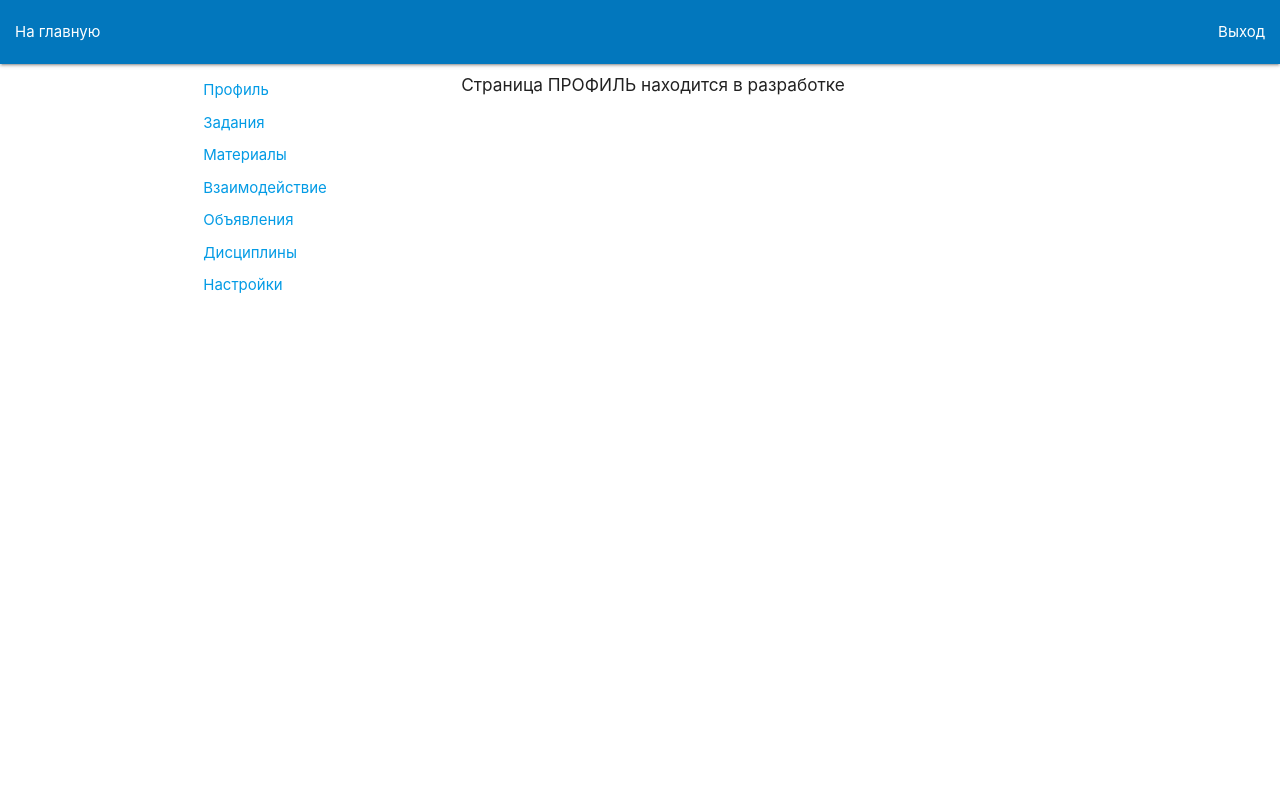
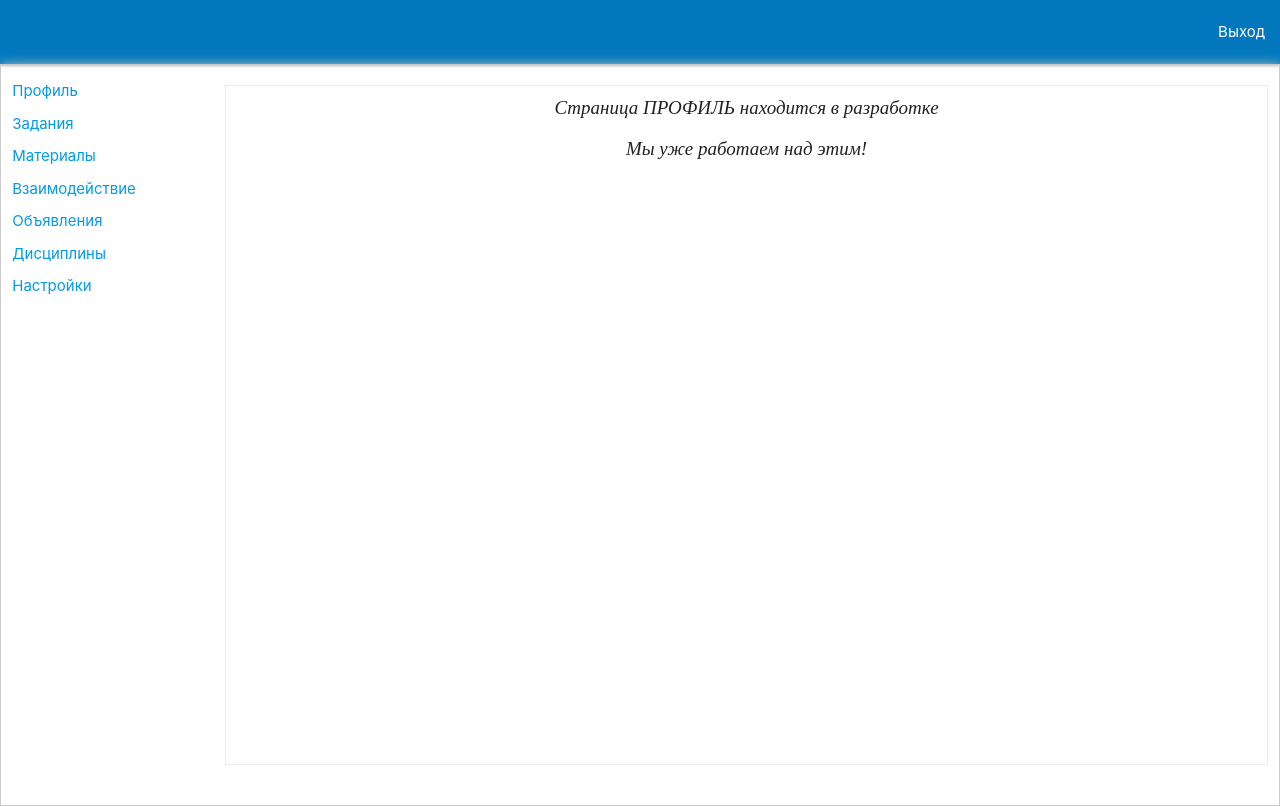
Before and after one commit to ilin78/formeet, a React (Create React App) app: page /profile in a window 1280 px wide. Built offline with nearby package versions, Linux system fonts and the light colour scheme.

Commit message:
добавил стили

```diff
--- a/src/Components/App.js
+++ b/src/Components/App.js
@@ -18,10 +18,6 @@ export default class extends Component {
       <BrowserRouter>
         <nav>
           <div className="nav-wrapper light-blue darken-3">
-            <ul>  <li>
-                <Link to="/"> На главную</Link>
-            </li>
-            </ul>
             <ul id="nav" className="right" >
               <li><a href="">Выход</a></li>
             </ul>
@@ -29,7 +25,7 @@ export default class extends Component {
         </nav>
         <Fragment>
             <footer className="footer">
-          <div className="container">
+          <div className="containers">
             <div className="row">
               <div className="col l2">
               <ul>
--- a/src/Components/pages/Clients/style.css
+++ b/src/Components/pages/Clients/style.css
@@ -1,15 +1,18 @@
 .video-container {
-
-
     width: 500px;
     height: 380px;
-    margin: 0px auto;
-    border: 2px solid #97dcf1;
+    margin: 3px auto;
+    border: 1px solid #cacaca;
     position: relative;
-    box-shadow: 1px 1px 11px rgb(41, 169, 255);
+
 }
 
+.inter-block {
+    margin-left: 20px;
+    color: seagreen;
+}
 .inter {
+    margin-left: 20px;
     color: seagreen;
 }
 
@@ -18,8 +21,9 @@
     position: absolute;
     left:10px;
     bottom: 10px;
-    border: 6px solid rgb(216, 216, 43);
-    border-radius: 6px;
+    border: 2px solid #cacaca;
+    box-shadow: 1px 1px 11px#cacaca;
+    border-radius: 10px;
     z-index: 2;
 }
 
--- a/src/Components/pages/DisciplinesPage.js
+++ b/src/Components/pages/DisciplinesPage.js
@@ -2,9 +2,11 @@ import React from 'react'
 
 export const DisciplinesPage = () => {
     return (
-        <div className="container">
+        <div className="block-container">
             <h6>
                 Страница ДИСЦИПЛИНЫ находится в разработке
+                <br/><br/>
+                Мы уже работаем над этим!
             </h6>
         </div>
     )
--- a/src/Components/pages/InteractionsPage.js
+++ b/src/Components/pages/InteractionsPage.js
@@ -9,15 +9,15 @@ export const InteractionsPage = () => {
     return (
         <Fragment>
             <footer className="footer">
-                <div className="container">
+                <div className="block-container">
                     <div className="row">
                         <div className="col l2">
                             <ul>
                                 <li>
-                                    <Link  to="/interactions/call"   className="inter"> Позвонить</Link>
+                                    <Link  to="/interactions/call"   className="inter-block "> Позвонить</Link>
                                 </li>
                                 <li>
-                                    <Link  to="/interactions/chat"  className="inter"> Написать</Link>
+                                    <Link  to="/interactions/chat"  className="inter-block "> Написать</Link>
                                 </li>
                             </ul>
                         </div>
--- a/src/Components/pages/MaterialsPage.js
+++ b/src/Components/pages/MaterialsPage.js
@@ -2,9 +2,11 @@ import React from 'react'
 
 export const MaterialsPage = () => {
     return (
-        <div className="container">
+        <div className="block-container">
              <h6>
                 Страница МАТЕРИАЛЫ находится в разработке
+                <br/><br/>
+                Мы уже работаем над этим!
             </h6>
 
         </div>
--- a/src/Components/pages/NoticePage.js
+++ b/src/Components/pages/NoticePage.js
@@ -2,9 +2,11 @@ import React from 'react'
 
 export const NoticePage = () => {
     return (
-        <div className="container">
+        <div className="block-container">
              <h6>
                 Страница ОБЪЯВЛЕНИЯ находится в разработке
+                <br/><br/>
+                Мы уже работаем над этим!
             </h6>
         </div>
     )
--- a/src/Components/pages/ProfilePage.js
+++ b/src/Components/pages/ProfilePage.js
@@ -2,9 +2,11 @@ import React from 'react'
 
 export const ProfilePage = () => {
     return (
-        <div className="container">
+        <div className="block-container">
             <h6>
                 Страница ПРОФИЛЬ находится в разработке
+                <br/><br/>
+                Мы уже работаем над этим!
             </h6>
         </div>
     )
--- a/src/Components/pages/SettingsPage.js
+++ b/src/Components/pages/SettingsPage.js
@@ -2,9 +2,11 @@ import React from 'react'
 
 export const SettingsPage = () => {
     return (
-        <div className="container">
+        <div className="block-container">
             <h6>
                 Страница НАСТРОЙКИ находится в разработке
+                <br/><br/>
+                Мы уже работаем над этим!
             </h6>
         </div>
     )
--- a/src/Components/pages/TasksPage.js
+++ b/src/Components/pages/TasksPage.js
@@ -2,9 +2,11 @@ import React from 'react'
 
 export const TasksPage = () => {
     return (
-        <div className="container">
+        <div className="block-container">
             <h6>
                 Страница ЗАДНИЯ находится в разработке
+                <br/><br/>
+                Мы уже работаем над этим!
             </h6>
         </div>
     )
--- a/src/Components/pages/style.css
+++ b/src/Components/pages/style.css
@@ -1,3 +1,28 @@
 .inter {
     color: rgb(91, 170, 125);
 }
+.containers {
+    width:  auto ;
+    height: 650px auto;
+    margin-bottom: auto;
+    border: 1px solid #cacaca;
+    position: relative;
+    box-shadow: 1px 1px 11px#cacaca;
+
+}
+
+.block-container {
+    width: 900px auto;
+    height: 680px;
+    margin-right: auto;
+    margin: 20px auto;
+    border: 1px solid #cacaca5b;
+    position: relative;
+}
+
+h6 {
+    font-family: 'Times New Roman', Times, serif;
+    font-style: oblique;
+    font-size: 19px;
+    text-align: center;
+}
```
